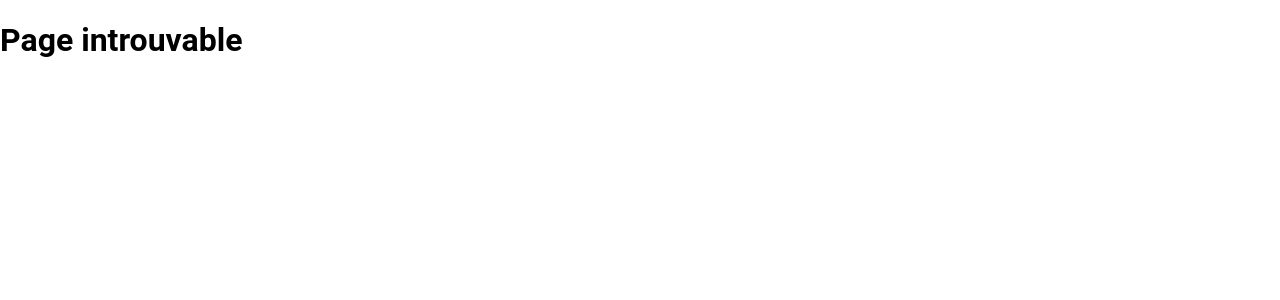
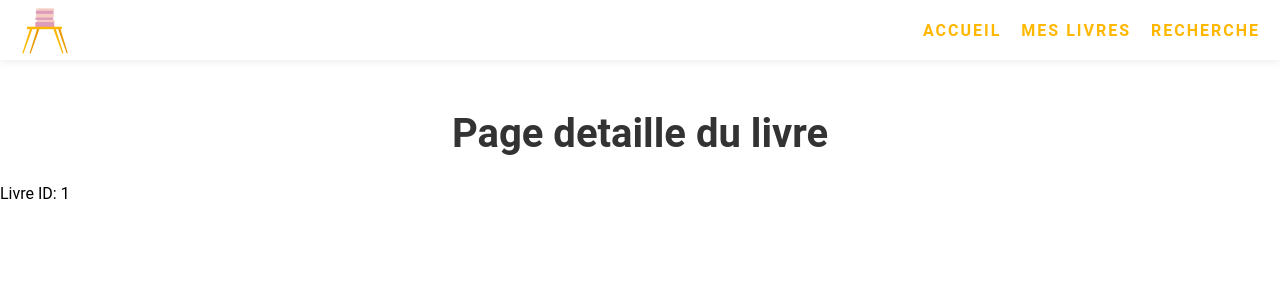
Before and after one commit to teo-crth/au-detour-des-mots, a React (Vite) app: page /book/1 in a window 1280 px wide. Before the commit this address had no page. Shown: the top 300 px of the page. Built offline with nearby package versions, Linux system fonts and the light colour scheme.

Commit message:
ajout BookPage

```diff
--- /dev/null
+++ b/src/pages/book/BookPage.jsx
@@ -0,0 +1,16 @@
+import React from 'react';
+import { useParams } from 'react-router-dom';
+
+const BookPage = () => {
+  const { id } = useParams(); // id URL
+
+  return (
+    <div>
+      <h1>Page detaille du livre</h1>
+      <p>Livre ID: {id}</p>
+      {/* Les donnes de la book */}
+    </div>
+  );
+};
+
+export default BookPage;
--- a/src/router/router.jsx
+++ b/src/router/router.jsx
@@ -5,6 +5,7 @@ import NoFoundPage from '../pages/404/NoFoundPage';
 import MyBooksPage from '../pages/mybooksPage/MyBooksPage';
 import SearchPage from '../pages/searchPage/SearchPage';
 import Layout from '../components/layout/Layout';
+import BookPage from '../pages/book/BookPage';
 
 const router = createBrowserRouter([
   {
@@ -24,6 +25,9 @@ const router = createBrowserRouter([
         path: 'recherche',
         element: <SearchPage />,
       },
+      { path: 'book/:id',
+      element: <BookPage />
+    },
     ],
   },
 ]);
```
Also changed, not shown: src/pages/book/BookPage.css (added).
